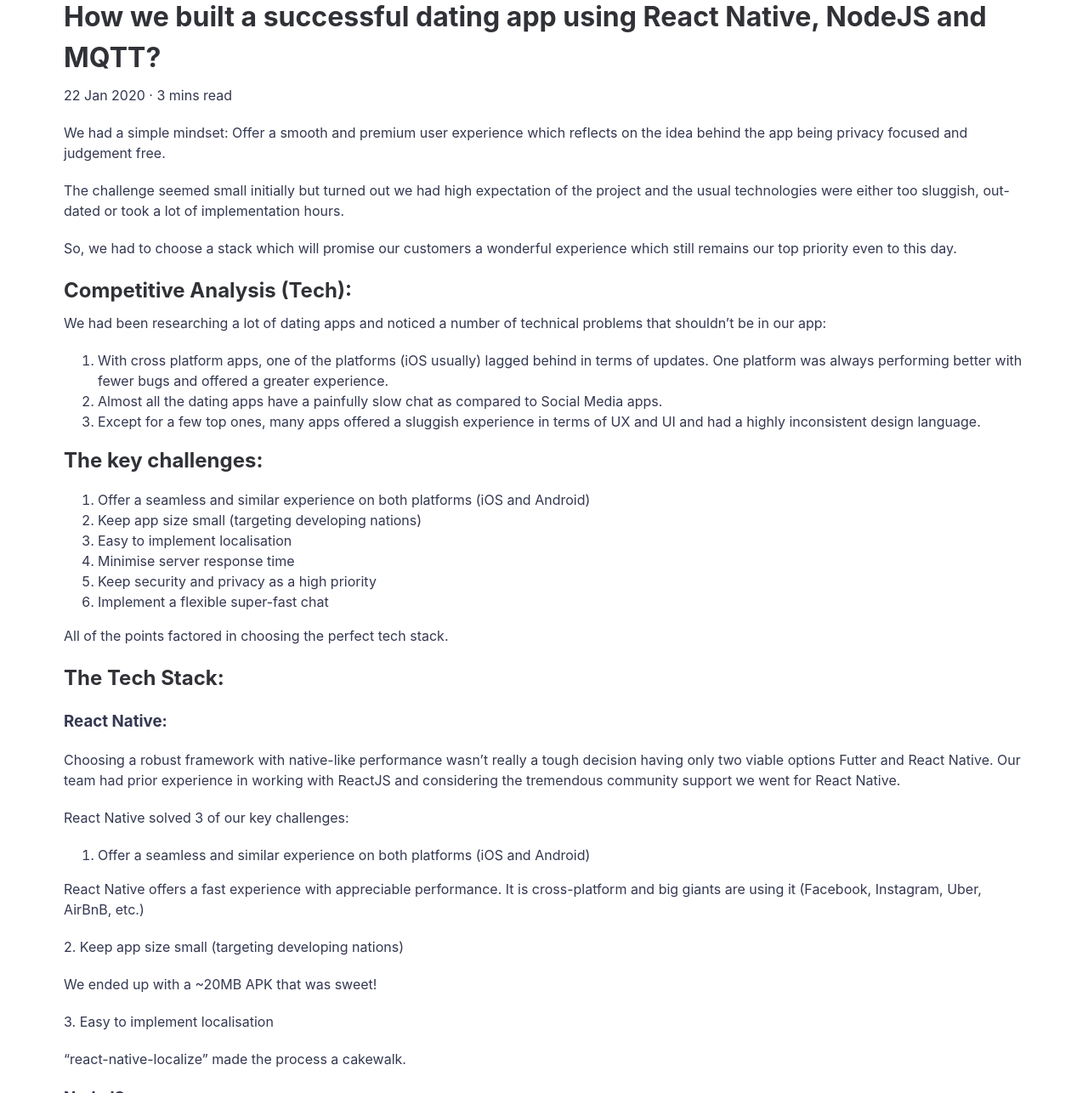
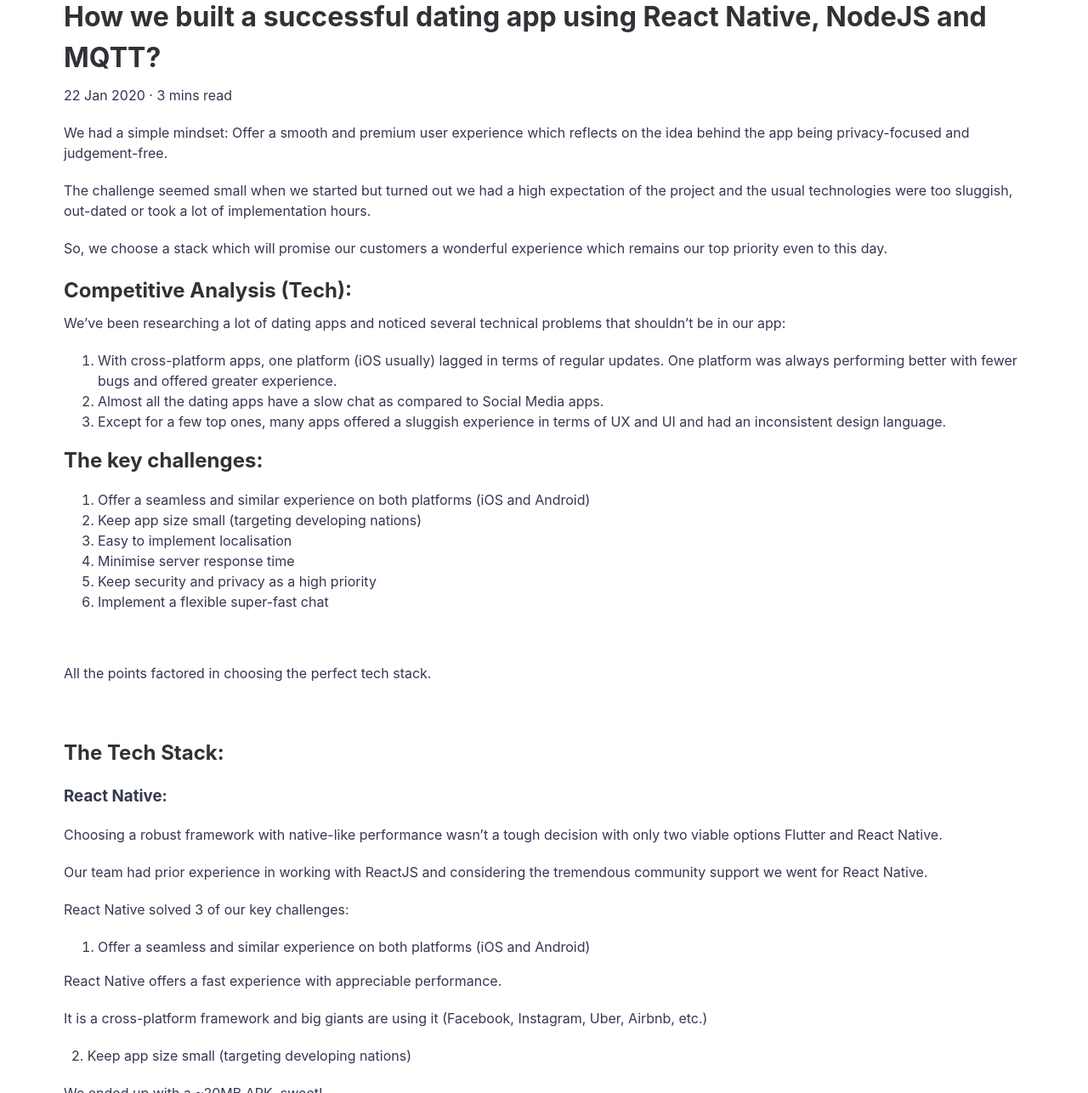
Before and after one commit to zivost/zivost-com, a Jekyll site: the page built from _posts/app-development/2020-01-22-how-we-built-a-successful-dating-app-using-react-native-nodejs-and-mqtt.md, in a window 1280 px wide and 1400 px high, scrolled down 466 px, cut to the strip 114-1400 px from the top of the window. Shown: the whole strip at 85% size. Built offline with Jekyll 4.4.1, drawn with Linux system fonts in a browser that asks for light colours; some of the changed text lies outside the part shown.

Commit message:
Updated '_posts/app-development/2020-01-22-how-we-built-a-successful-dating-app-using-react-native-nodejs-and-mqtt.md' via CloudCannon

```diff
--- a/_posts/app-development/2020-01-22-how-we-built-a-successful-dating-app-using-react-native-nodejs-and-mqtt.md
+++ b/_posts/app-development/2020-01-22-how-we-built-a-successful-dating-app-using-react-native-nodejs-and-mqtt.md
@@ -6,19 +6,19 @@
 mathjax: true
 ---
 
-We had a simple mindset: Offer a smooth and premium user experience which reflects on the idea behind the app being privacy focused and judgement free.
+We had a simple mindset: Offer a smooth and premium user experience which reflects on the idea behind the app being privacy-focused and judgement-free.
 
-The challenge seemed small initially but turned out we had high expectation of the project and the usual technologies were either too sluggish, out-dated or took a lot of implementation hours.
+The challenge seemed small when we started but turned out we had a high expectation of the project and the usual technologies were too sluggish, out-dated or took a lot of implementation hours.
 
-So, we had to choose a stack which will promise our customers a wonderful experience which still remains our top priority even to this day.
+So, we choose a stack which will promise our customers a wonderful experience which remains our top priority even to this day.
 
 ## **Competitive Analysis (Tech):**
 
-We had been researching a lot of dating apps and noticed a number of technical problems that shouldn’t be in our app:
+We’ve been researching a lot of dating apps and noticed several technical problems that shouldn’t be in our app:
 
-1. With cross platform apps, one of the platforms (iOS usually) lagged behind in terms of updates. One platform was always performing better with fewer bugs and offered a greater experience.
-2. Almost all the dating apps have a painfully slow chat as compared to Social Media apps.
-3. Except for a few top ones, many apps offered a sluggish experience in terms of UX and UI and had a highly inconsistent design language.
+1. With cross-platform apps, one platform (iOS usually) lagged in terms of regular updates. One platform was always performing better with fewer bugs and offered greater experience.
+2. Almost all the dating apps have a slow chat as compared to Social Media apps.
+3. Except for a few top ones, many apps offered a sluggish experience in terms of UX and UI and had an inconsistent design language.
 
 ## **The key challenges:**
 
@@ -29,31 +29,39 @@
 5. Keep security and privacy as a high priority
 6. Implement a flexible super-fast chat
 
-All of the points factored in choosing the perfect tech stack.
+&nbsp;
+
+All the points factored in choosing the perfect tech stack.
+
+&nbsp;
 
 ## **The Tech Stack:**
 
 ### **React Native:**
 
-Choosing a robust framework with native-like performance wasn’t really a tough decision having only two viable options Futter and React Native. Our team had prior experience in working with ReactJS and considering the tremendous community support we went for React Native.
+Choosing a robust framework with native-like performance wasn’t a tough decision with only two viable options Flutter and React Native.&nbsp;
+
+Our team had prior experience in working with ReactJS and considering the tremendous community support we went for React Native.
 
 React Native solved 3 of our key challenges:
 
 1. Offer a seamless and similar experience on both platforms (iOS and Android)
 
-React Native offers a fast experience with appreciable performance. It is cross-platform and big giants are using it (Facebook, Instagram, Uber, AirBnB, etc.)
+React Native offers a fast experience with appreciable performance.&nbsp;
 
-2\. Keep app size small (targeting developing nations)
+It is a cross-platform framework and big giants are using it (Facebook, Instagram, Uber, Airbnb, etc.)
 
-We ended up with a ~20MB APK that was sweet\!
+&nbsp; 2. Keep app size small (targeting developing nations)
 
-3\. Easy to implement localisation
+We ended up with a ~20MB APK, sweet\!
+
+&nbsp; 3. Easy to implement localisation
 
 “react-native-localize” made the process a cakewalk.
 
 ### **NodeJS:**
 
-With years of experience in NodeJS, this choice was an easy one.
+With years of experience in NodeJS, the choice seemed an easy one.
 
 1. We were already using JavaScript in the apps
 2. It’s fast (thanks to the v8 engine developed by Google)
@@ -71,17 +79,17 @@
 2. Matching Service
 3. Chat Service
 
-The three of them are communicating with each other using an open-source Microservices RPC framework we developed in-house called Teade ([https://github.com/zivost/teade](https://github.com/zivost/teade)).
+The three of them are communicating with each other using an open-source Microservices RPC framework we developed in-house called Teade ([https://github.com/zivost/teade](https://github.com/zivost/teade){: target="_blank"}).
 
 ### **MQTT:**
 
-With MQTT being extremely lightweight & fast, having a pub/sub mechanism and offering a high reliability why should it be restricted to just IoT devices.
+With MQTT being lightweight & fast, having a pub/sub mechanism and offering high reliability why should it be restricted to just IoT devices.
 
-We wanted a solution that didn’t drain our user’s battery (like almost all the chat apps do) and was extremely fast.
+We wanted a solution that didn’t drain our user’s battery (like almost all the chat apps do) and was fast.
 
-With MQTT we were able to build a completely custom and flexible real-time chat implementation that brought down the delivery of messages from a few seconds to a few hundreds of milliseconds. Also, the chat was running on TLS instead of TCP so our goal of security was hindered here.
+With MQTT we could build a custom and flexible real-time chat implementation that brought down the delivery of messages from a few seconds to a few hundreds of milliseconds. Also, the chat was running on TLS instead of TCP so our goal of security was hindered here.
 
-A big shout out to the creator of Aedes ([https://github.com/moscajs/aedes](https://github.com/moscajs/aedes)) who made this possible on NodeJS, upon which we built our custom chat framework.
+A big shout out to the creator of Aedes ([https://github.com/moscajs/aedes](https://github.com/moscajs/aedes){: target="_blank"}) who made this possible on NodeJS, upon which we built our custom chat framework.
 
 ## **The process:**
 
@@ -91,12 +99,14 @@
 
 The process to release v1.0 took nearly 3 months.
 
-## **The final result:**
+## **The result:**
 
 1. Successful implementation of the tech stack in building the application.
 2. Displaying 60 fps, offering a seamless native-like experience.
 3. Almost no hiccups, screen flickers, lags and crashes.
 
+&nbsp;
+
 And here’s the link you(us too) have been waiting for all the while:
 
 **[https://pleb.dating](https://pleb.dating){: target="_blank"}**
```
Also changed, not shown: other parts of _posts/app-development/2020-01-22-how-we-built-a-successful-dating-app-using-react-native-nodejs-and-mqtt.md (+1 -1 lines).
